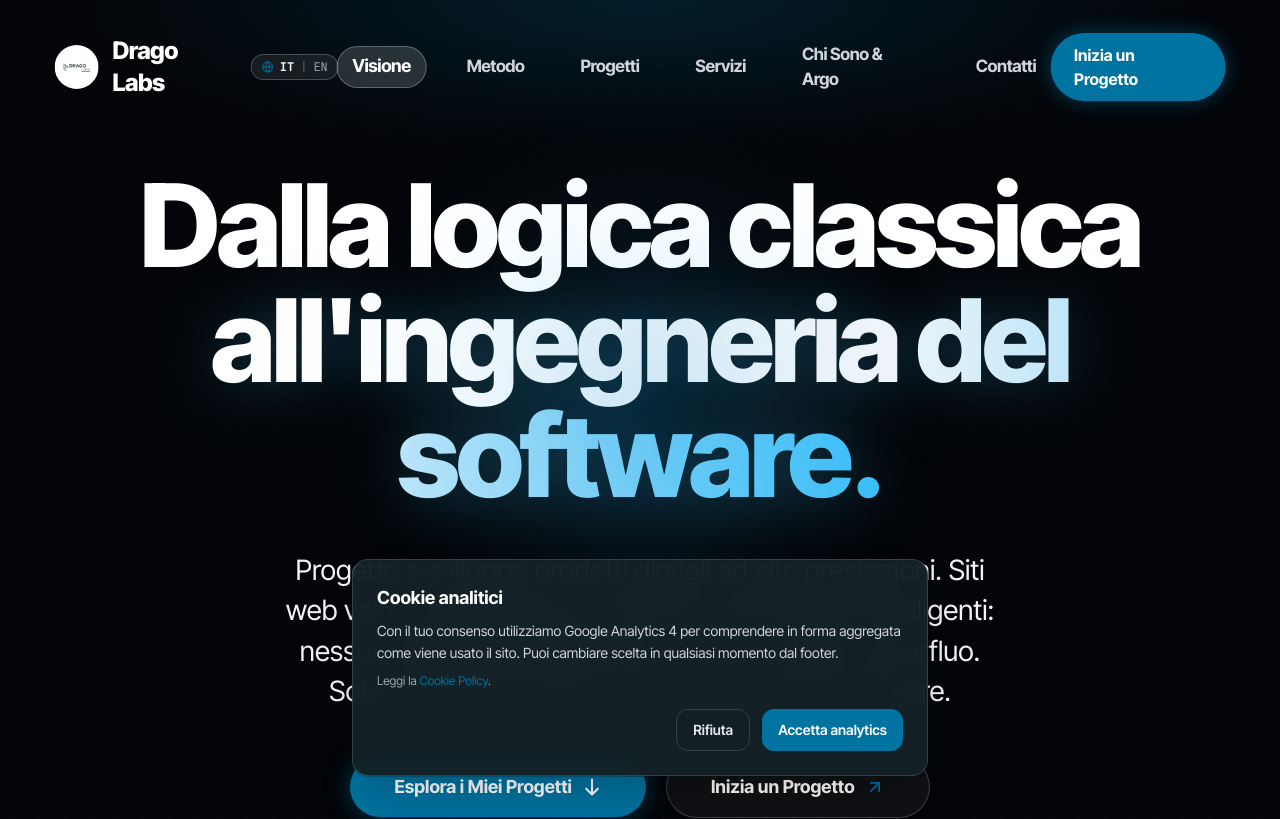
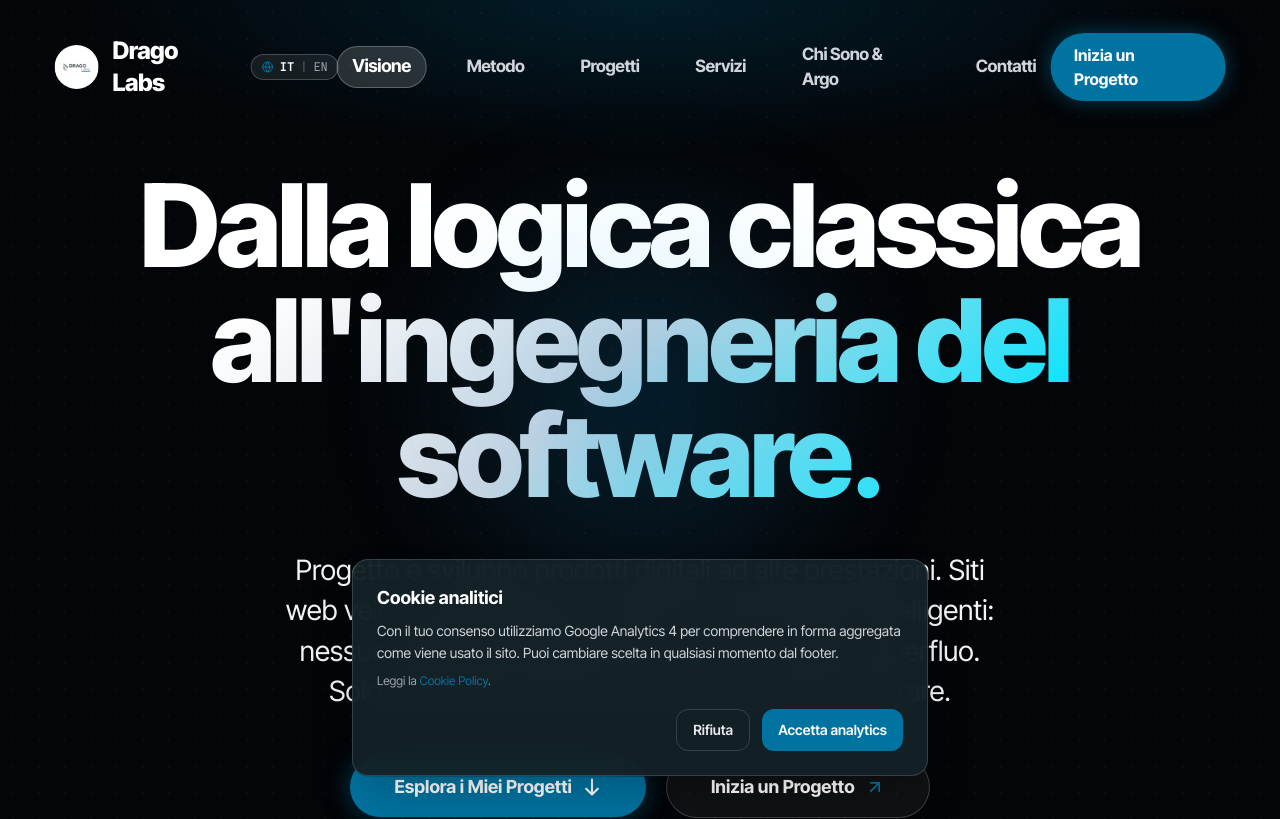
Before and after one commit to dragolab/dragolabs-website, a React (Vite) app: page / in a window 1280 px wide. Shown: the top 819 px of the page. Built offline with nearby package versions, Linux system fonts and the light colour scheme; a web font is replaced by a local one.

Commit message:
fix(hero): bulletproof headline gradient rendering and remove text-balance clipping

```diff
--- a/src/components/Hero.jsx
+++ b/src/components/Hero.jsx
@@ -16,7 +16,8 @@ export default function Hero() {
                 duration: 1.1,
                 stagger: 0.08,
                 ease: 'power3.out',
-                delay: 0.1
+                delay: 0.1,
+                clearProps: 'transform'
             });
         }, containerRef);
 
@@ -50,9 +51,9 @@ export default function Hero() {
             <div ref={textRef} className="relative z-10 w-full flex flex-col items-center text-center my-auto">
 
                 {/* Main Headline */}
-                <h1 className="stagger-text font-display font-extrabold text-5xl sm:text-7xl lg:text-[6.2rem] xl:text-[7.2rem] tracking-[-0.035em] leading-[1.04] text-balance max-w-6xl text-white">
-                    {t.hero.titleLine1} <br className="hidden sm:inline" />
-                    <span className="bg-gradient-to-r from-white via-slate-100 to-[#38bdf8] bg-clip-text text-transparent block sm:inline drop-shadow-[0_2px_30px_rgba(56,189,248,0.25)]">
+                <h1 className="stagger-text font-display font-extrabold text-5xl sm:text-7xl lg:text-[6.2rem] xl:text-[7.2rem] tracking-[-0.035em] leading-[1.06] max-w-6xl text-white">
+                    <span className="block text-white">{t.hero.titleLine1}</span>
+                    <span className="headline-gradient block sm:inline-block">
                         {t.hero.titleLine2}
                     </span>
                     <span className="sr-only"> - Drago Labs: Sviluppo Web Sartoriale, Applicativi Performanti e Automazioni AI a Bari e in tutta Italia</span>
--- a/src/index.css
+++ b/src/index.css
@@ -135,6 +135,23 @@
     filter: none;
   }
 
+  .headline-gradient {
+    display: inline-block;
+    background: linear-gradient(135deg, #ffffff 15%, #cbd5e1 45%, #00E5FF 82%, #38bdf8 100%);
+    -webkit-background-clip: text;
+    -webkit-text-fill-color: transparent;
+    background-clip: text;
+    padding-bottom: 0.12em;
+    margin-bottom: -0.12em;
+  }
+
+  @supports not ((-webkit-background-clip: text) or (background-clip: text)) {
+    .headline-gradient {
+      color: #00E5FF !important;
+      -webkit-text-fill-color: #00E5FF !important;
+    }
+  }
+
   @media (prefers-reduced-motion: reduce) {
     .matrix-cell__fill,
     .cta-arrow-pulse,
```
